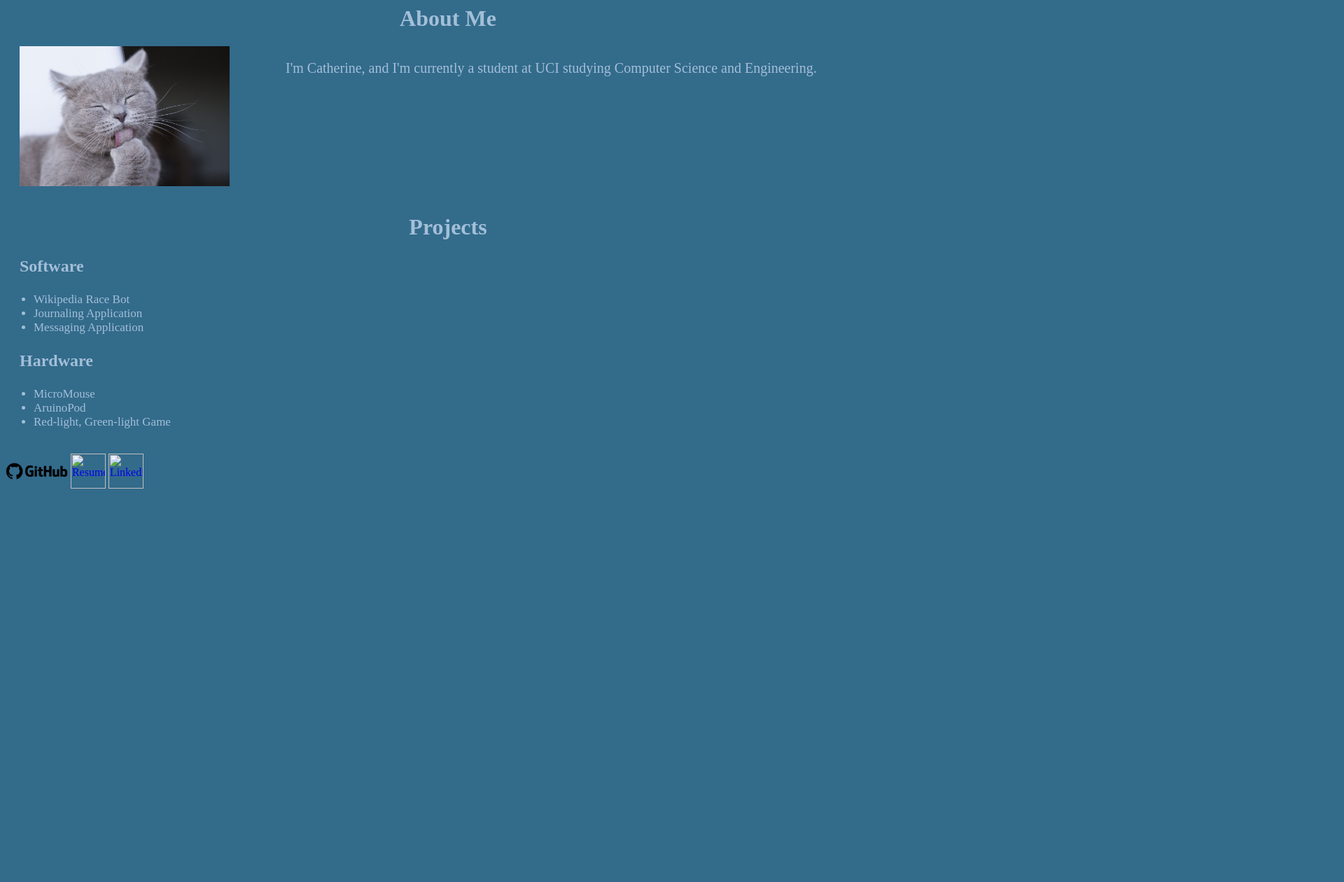
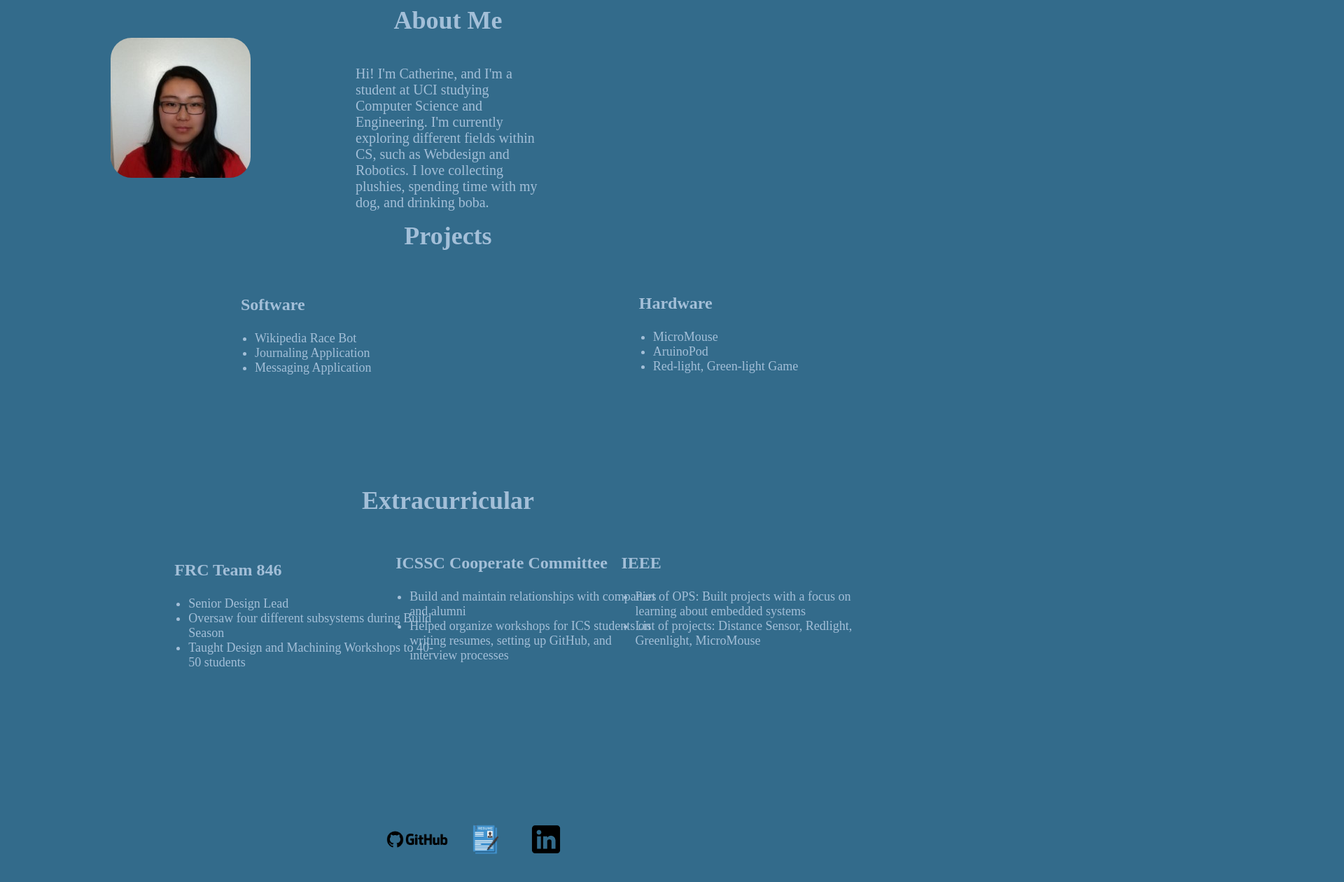
Before and after one commit to zhonghezheng/zhonghezheng.github.io, a plain HTML site: page index.html in a window 1280 px wide. Shown: the top 1260 px of the page at 70% size, 1920 px wide, since content can reach past the window. Before the commit the page ends 800 px from the top, so only its background shows below. Drawn offline with Linux system fonts and the light colour scheme.

Commit message:
added extracuriculars and headshot

```diff
--- a/index.html
+++ b/index.html
@@ -8,23 +8,26 @@
     <body>
         <h1 class = "headers">About Me</h1>
         <div class = "aboutme">
-            <img class = "headshot" src="images\cute-photos-of-cats-cleaning-1593202999.jpg" alt="pic of me">
+            <img class = "headshot" src="images/headshot.jfif" alt="pic of me">
             <div class = "text">
-                <p class = "text-content" >I'm Catherine, and I'm currently a student at UCI studying Computer Science and Engineering.</p>
+                <p class = "text-content" >Hi! I'm Catherine, and I'm a student at UCI studying Computer Science and Engineering. I'm currently exploring different fields within CS, such as Webdesign and Robotics. I love collecting plushies, spending time with my dog, and drinking boba. </p>
             </div>
         </div>
 
         <br>
 
-        <div>
+        <div class = "category">
             <h1 class = "headers"> Projects </h1>
+            <div class = "software">
                 <h3 class = "subheaders">Software</h3>
                 <ul class="list">
                     <li>Wikipedia Race Bot</li>
                     <li>Journaling Application </li>
                     <li>Messaging Application</li>
                 </ul>
+            </div>
 
+            <div class = "hardware">
                 <h3 class = "subheaders">Hardware</h3>
                 <ul class="list">
                     <li>MicroMouse</li>
@@ -32,13 +35,42 @@
                     <li>Red-light, Green-light Game</li>
                 </ul>
             </div>
+        </div>
 
         <br>
 
+        <div class = "category">
+            <h1 class = "headers"> Extracurricular </h1>
+            <div class = "robotics">
+                <h3 class = "subheaders">FRC Team 846</h3>
+                <ul class="list">
+                    <li>Senior Design Lead</li>
+                    <li>Oversaw four different subsystems during Build Season</li>
+                    <li>Taught Design and Machining Workshops to 40-50 students</li>
+                </ul>
+            </div>
+
+            <div class = "icssc">
+                <h3 class = "subheaders">ICSSC Cooperate Committee</h3>
+                <ul class="list">
+                    <li>Build and maintain relationships with companies and alumni</li>
+                    <li>Helped organize workshops for ICS students on writing resumes, setting up GitHub, and interview processes</li>
+                </ul>
+            </div>
+
+            <div class = "IEEE">
+                <h3 class = "subheaders">IEEE</h3>
+                <ul class="list">
+                    <li>Part of OPS: Built projects with a focus on learning about embedded systems </li>
+                    <li>List of projects: Distance Sensor, Redlight, Greenlight, MicroMouse</li>
+                </ul>
+            </div>
+        </div>
+
         <div class = "contacts">
-            <a href="https://github.com/zhonghezheng" target="_blank"><img src="images/GitHub-Emblem.png" alt="Github"></a>
-            <a href = "https://zhonghezheng.github.io/resume.pdf" target="_blank"><img src = "" alt="Resume"></a>
-            <a href = "https://www.linkedin.com/in/zhonghe-catherine-zheng" target="_blank"><img src = "" alt="Linkedin"></a>
+            <a href ="https://github.com/zhonghezheng" target="_blank"><img src="images/GitHub-Emblem.png" alt="Github"></a>
+            <a href = "https://zhonghezheng.github.io/resume.pdf" target="_blank"><img class = "resume" src = "images/resume.png" alt="Resume"></a>
+            <a href = "https://www.linkedin.com/in/zhonghe-catherine-zheng" target="_blank"><img src = "images/linkedin.png" alt="Linkedin"></a>
         </div>
     </body>
 </html>
--- a/style.css
+++ b/style.css
@@ -1,17 +1,21 @@
 .aboutme
 {
-    position:relative
+    position:relative;
 }
+
 .headshot{
     position:relative;
     height: 200px;
-    left: 20px;
+    left: 150px;
+    top: -20px;
+    border-radius: 15%;
 }
 
 .text{
     position: absolute;
-    left: 400px;
-    top: 0
+    left: 500px;
+    right: 500px;
+    top: 0;
 }
 
 .text-content{
@@ -19,12 +23,13 @@
 }
 
 img{
+
     height: 50px;;
 
 }
 
 .headers{
-    font-size: 2em;
+    font-size: 2.25em;
     text-align: center;
 }
 
@@ -35,13 +40,60 @@ img{
     margin-left: 20px;
 }
 
+.category{
+    position: relative;
+    height: auto;
+}
+
+.software{
+    position: relative;
+    left: 25%;
+    top: 40px;
+}
+
+.hardware{
+    position: relative;
+    left: 70%;
+    top: -100px;
+}
+
+.robotics{
+    position: relative;
+    top: 40px;
+    left: 17.5%;
+    max-width: 400px;
+}
+
+.icssc{
+    position: relative;
+    left: 42.5%;
+    top: -150px;
+    max-width: 400px;
+}
+
+.IEEE{
+    position: relative;
+    top: 40px;
+    left: 68%;
+    top: -330px;
+    max-width: 400px;
+}
+
+
 .list{
-    font-size: 17px;
+    font-size: 18px;
 }
 
 .contacts{
-    align-content: center;
+    position: relative;
+    padding-left: 43%;
+    top: -100px;
 }
+
+.resume{
+    margin-left: 15px;
+}
+
 body
 {
     background-color: rgb(51, 107, 139);
```
Also changed, not shown: images/headshot.jfif (added), images/linkedin.png (added), images/resume.png (added). Lines whose indentation alone changed are shown as unchanged.
